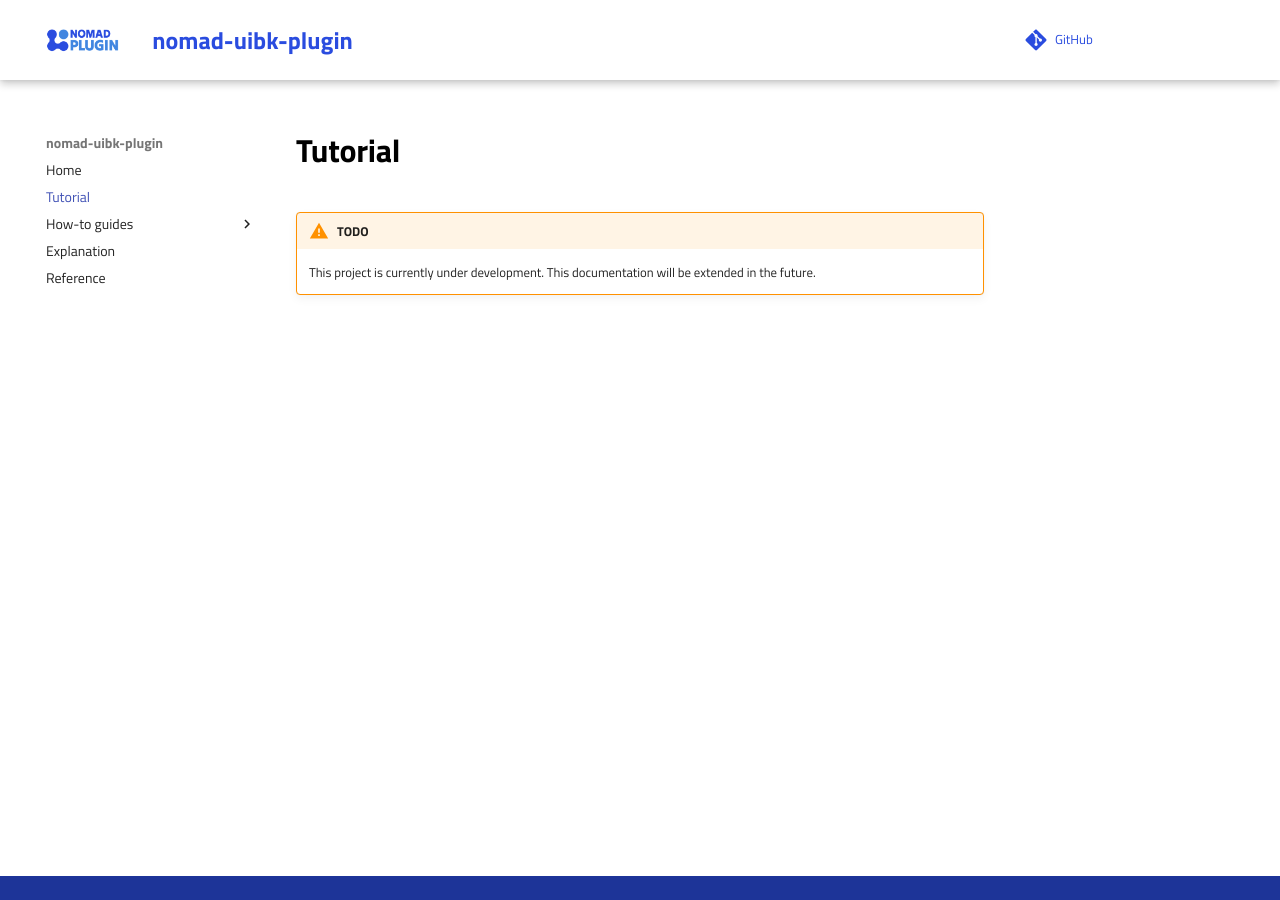
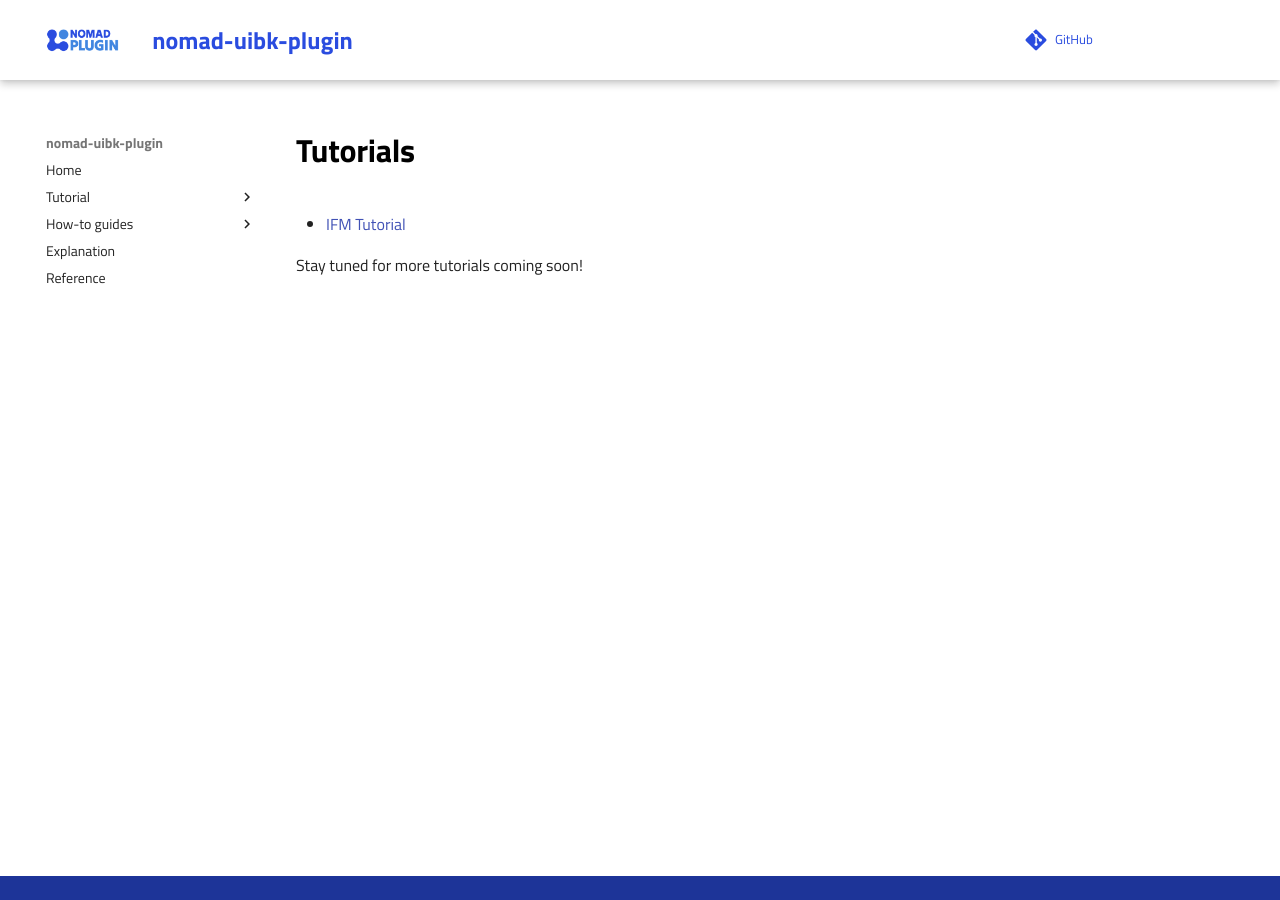
Before and after one commit to fabianschoeppach/nomad-UIBK-plugin, an MkDocs documentation site: the page built from docs/tutorial/tutorial.md, in a window 1280 px wide. Built offline with MkDocs 1.6.1 and Material for MkDocs 9.7.7, drawn with Linux system fonts in a browser that asks for light colours; comment, search, counter and statistics services are not loaded.

Commit message:
Update documentation structure

```diff
--- a/docs/tutorial/tutorial.md
+++ b/docs/tutorial/tutorial.md
@@ -1,5 +1,5 @@
-# Tutorial
+# Tutorials
 
-!!! warning "TODO"
-    This project is currently under development.
-    This documentation will be extended in the future.
+- [IFM Tutorial](tutorial_ifm.md)
+
+Stay tuned for more tutorials coming soon!
--- a/mkdocs.yml
+++ b/mkdocs.yml
@@ -6,7 +6,8 @@
 
 nav:
   - Home: index.md
-  - Tutorial: tutorial/tutorial.md
+  - Tutorial:
+      - IFM Tutorial: tutorial/tutorial_ifm.md
   - How-to guides:
       - Install this Plugin: how_to/install_this_plugin.md
       - Use this Plugin: how_to/use_this_plugin.md
```
Also changed, not shown: docs/index.md (+3 -1 lines).
